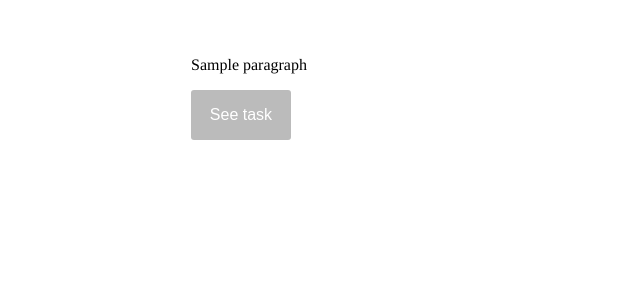
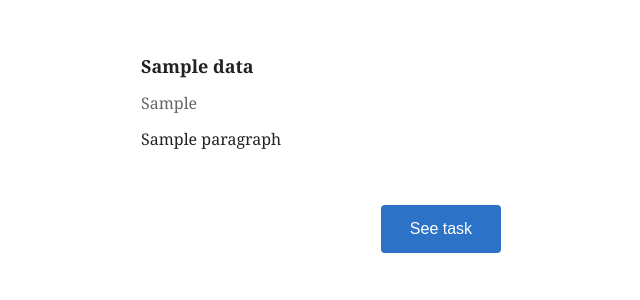
Before and after one commit to karkesu/system2share, a Flask app: template templates/task.html in a window 1280 px wide. Shown: the top 300 px of the page, without its empty margins (199-839 px from the left). Run offline with Flask 2, Linux system fonts and the light colour scheme; the template is opened without the code that fills it: most values are stand-ins (such as "Sample title", 1, 10 or a date in 2020).

Commit message:
template changes, consent form

```diff
--- a/server.py
+++ b/server.py
@@ -19,6 +19,11 @@ def getHIT(articleID, annotationID):
     if request.args.get('assignmentId') == 'ASSIGNMENT_ID_NOT_AVAILABLE':
         return make_response(render_template('consent.html'))
 
+    article = getArticle(articleID)
+    articleTitle = article[0]
+    articleByLine = article[1]
+    articleText = article[2:]
+
     data = {
         'amazon_host': amazon_host,
         'hitID': request.args.get('hitId'),
@@ -26,8 +31,9 @@ def getHIT(articleID, annotationID):
         'assignmentID': request.args.get('assignmentId'),
         'turkSubmitTo': request.args.get('turkSubmitTo'),
         'workerID': request.args.get('workerId'),
-        # 'article_topic': article_topic,
-        'article': getArticle(articleID),
+        'articleTitle': articleTitle,
+        'articleByLine': articleByLine,
+        'articleText': articleText,
         'annotation': annotationID
     }
 
@@ -36,7 +42,7 @@ def getHIT(articleID, annotationID):
 
 def getArticle(articleID):
 
-    f = open('static/articles/test.txt', 'r')
+    f = open('static/articles/tech-hq/1.txt', 'r')
     data = f.readlines()
     f.close()
     return data
--- a/static/css/main.css
+++ b/static/css/main.css
@@ -1,7 +1,7 @@
 body {
 	margin: 0;
 	padding: 0;
-	font-family: Times, serif;
+	font-family: Arial, Helvetica, sans-serif;
 	text-align: left;
 }
 
@@ -16,83 +16,60 @@ div:last-child {
 	padding-bottom: 40px;
 }
 
-// Typography
-
-p {
-	font-size: 12px;
-	line-height: 16px;
+#container, #screen {
+	width: 100%;
+	height: 100%;
+	padding: 0;
+	margin: 0;
 }
 
-h2 {
-	font-size: 16px;
-	line-height: 22px;
+#container {
+	overflow: scroll;
+	display: block;
 }
 
-h3 {
-	font-size: 14px;
-	line-height: 20px;
-}
-
-.article {
-	display: block;
-	width: 500px;
-}
-
-.post-article-toolbar {
-	text-align: center;
-}
-
-#shareForm {
-	position: absolute;
-	width: 80%;
-	height: 80%;
-	display: none;
-	z-index: 3;
-	top: 5%;
-	left: 6%;
-	background-color: white;
-	/*background-color: rgba(0,0,0,0.2);*/
-	text-align: center;
-}
 #screen {
 	position: fixed;
 	display: none;
 	top: 0px;
 	left: 0px;
-	height: 100%;
-	width: 100%;
-	background-color: rgba(0,0,0,0.8);
+	background-color: #ffdfce;
 	z-index: 2;
 }
 
-#goToArticle {
-	background-color: #bbb;
-	position: relative;
-	top: 40px;
-	margin: 0 auto;
-}
-#goToForm {
-	background-color: #bbb;
-	position: relative;
-	margin: 0 auto;
+/* article display */
+
+#article {
+	font-family: Georgia, serif;
+	max-width: 600px;
 }
 
+#post-article-toolbar {
+	margin: auto 20px;
+	text-align: center;
+}
 
+/* basic form elements */
+
+/* buttons */
 
 button {
 	position: relative;
 	text-align: center;
 	font-size: 16px;
-	border-radius: 3px;
+	border-radius: 4px;
 	color: white;
-	background-color: #555;
+	background-color: #2c73c8;
 	border: none;
-	width: 100px;
-	height: 50px;
+	min-width: 120px;
+	height: 48px;
 }
 
 button:hover {
 	cursor: pointer;
+	background-color: #307edc;
+	transition: background 0.2s;
+	-webkit-transition: background 0.2s;
 }
 
 button:focus {
@@ -102,13 +79,54 @@ button:focus {
 input {
 	padding: 12px 8px;
 	font-size: 16px;
-	width: 400px;
+	width: 100%;
 	margin: 16px auto;
 	border-radius: 2px;
 	border: 1px solid #bbb;
 	display: block;
 }
 
+/* share form */
+
+#shareForm {
+	display: block;
+	max-width: 600px;
+	padding: 40px;
+	margin: auto;
+}
+
+#goToArticle {
+	background: none;
+	border-radius: none;
+	border: none;
+	display: block;
+	color: #2c73c8
+}
+
+/* typography */
+
+p {
+	font-size: 16px;
+	line-height: 20px;
+	color: #222;
+}
+
+h2 {
+	font-size: 18px;
+	line-height: 22px;
+	color: #222;
+	font-weight: bold;
+}
+
+h3 {
+	font-size: 16px;
+	line-height: 20px;
+	color: #666;
+	font-weight: 400;
+}
+
+/* utils */
+
 .align-center {
 	margin: 0 auto;
 }
--- a/static/js/main.js
+++ b/static/js/main.js
@@ -9,19 +9,27 @@ function stopTimer() {
 
 function showShareForm() {
 	startTimer();
-	console.log("=======SHOW");
 	document.getElementById('screen').style.display = 'block';
-	document.getElementById('shareForm').style.display = 'block';
 }
 
 function hideShareForm() {
 	stopTimer();
 	document.getElementById('screen').style.display = 'none';
-	document.getElementById('shareForm').style.display = 'none';
 }
+
+function submitTask() {
+    var formData = new FormData(form)
+    var xhr = new XMLHttpRequest();
+    var formData = new FormData(form);
+    xhr.open("POST", "{{ data.amazon_host }}");
+    xhr.send(formData);
+}
+
+var form = document.getElementById('mturkForm');
+form.addEventListener("submit", function (event) {
+    event.preventDefault();
+    submitTask();
+  });
 
 var currentTimerStart = -1;
 var timeSpentReading = 0;
-
-var log = new Object();
-log.date = new Date();
--- a/templates/task.html
+++ b/templates/task.html
@@ -1,20 +1,23 @@
 {% extends "layout.html" %}
 {% block body %}
 
-  <div class="article">
-    {% for paragraph in data.article %}
+<div id="container">
+  <div id="article">
+    <h2>{{ data.articleTitle }}</h2>
+    <h3>{{ data.articleByLine }}</h3>
+    {% for paragraph in data.articleText %}
       <p>{{ paragraph }}</p>
     {% endfor %}
-    <button type="button" id="goToForm" onclick="showShareForm()">See task</input>
   </div>
-
-
-  <div id="screen"></div>
+  <div id="post-article-toolbar">
+    <button type="button" class="align-center" id="goToForm" onclick="showShareForm()">See task</button>
+  </div>
+</div>
+<div id="screen">
   <div id="shareForm">
-    LALALALALALALLALA
-    <!-- Annotation Types are used to determine what form fields to use -->
-    <button id="goToArticle" class="align-center" onclick="hideShareForm()">Back To Article</button>
-    <br>
+    <button id="goToArticle" onclick="hideShareForm()">← Back To Article</button>
+    <p>Annotation Text</p>
+    <!-- Add annotation fields -->
     <form id ="mturkForm" method="POST">
       <input type="hidden" id="assignmentId" value="{{ data.assignmentID }}" name="assignmentId"/>
       <input type="hidden" id="hitId" value="{{ data.hitID }}" name="hitId"/>
@@ -22,6 +25,8 @@
       <input type="textarea" id="annotation" name="annotation"/>
       <button type="submit" id="submitButton" value="Submit" onclick="submitTask()">Submit</button>
     </form>
+  </div>
+</div>
 
     <!-- Hello
     {% if data.annotationType == 1 %}
@@ -32,28 +37,4 @@
       Third AnnotationType
     {% endif %} -->
 
-  </div>
-  <script>
-    function logData(log) {
-      var logJSON = JSON.stringify(log);
-      var xhttp = new XMLHttpRequest();
-      xhttp.open("POST", "/submit");
-      xhttp.setRequestHeader("Content-type", "application/json");
-      xhttp.send(logJSON);
-    }
-
-    function submitTask() {
-        var form = document.getElementById('mturkForm');
-          var formData = new FormData(form)
-          // logData = {};
-          // formData.forEach(function(value, key){
-          //   logData[key] = value;
-          // })
-          // var logJSON = JSON.stringify(logData);
-
-          form.action ="{{ data.amazon_host }}";
-          form.submit();
-    }
-  </script>
-
 {% endblock %}
```
Also changed, not shown: templates/consent.html (added, +33 -0 lines).
